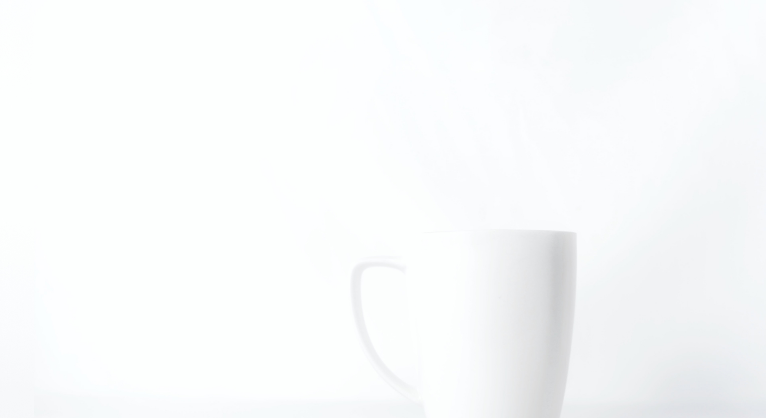
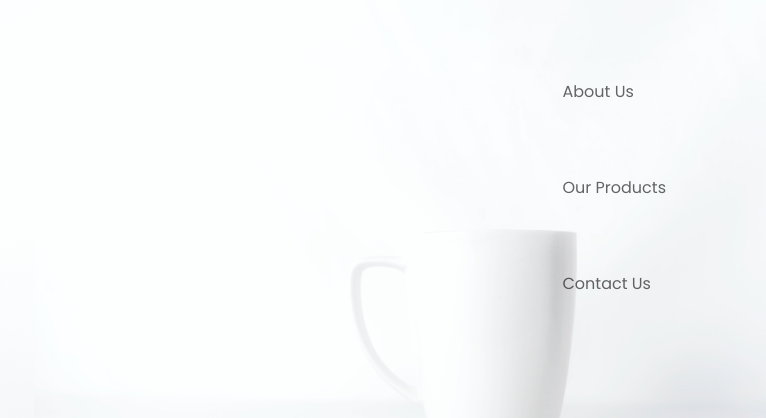
Before and after one commit to aurphillus/aurphillus.github.io, a plain HTML site: page index.html in a window 1280 px wide. Shown: the top 418 px of the page, 514-1280 px from the left. Drawn offline with nearby package versions, Linux system fonts and the light colour scheme; a web font is replaced by a local one.

Commit message:
Update index.html

```diff
--- a/index.html
+++ b/index.html
@@ -18,6 +18,30 @@
 </head>
 
 <body>
+
+
+    <div class="my-navbar">
+        <a href="#about-us-link">About Us</a>
+        <br>
+        <br>
+        <br>
+        <br>
+        <a href="#our-products-link">Our Products</a>
+        <br>
+        <br>
+        <br>
+        <br>
+        <a href="#contact-us-link">Contact Us</a>
+        <br>
+        <br>
+        <br>
+        <br>
+        <!-- <a href="#">Careers</a>
+        <br>
+        <br>
+        <br>
+        <br> -->
+    </div>
     <nav class="navbar">
         <div class="brand-title"><br></div>
         <a href="#" class="toggle-button">
```
